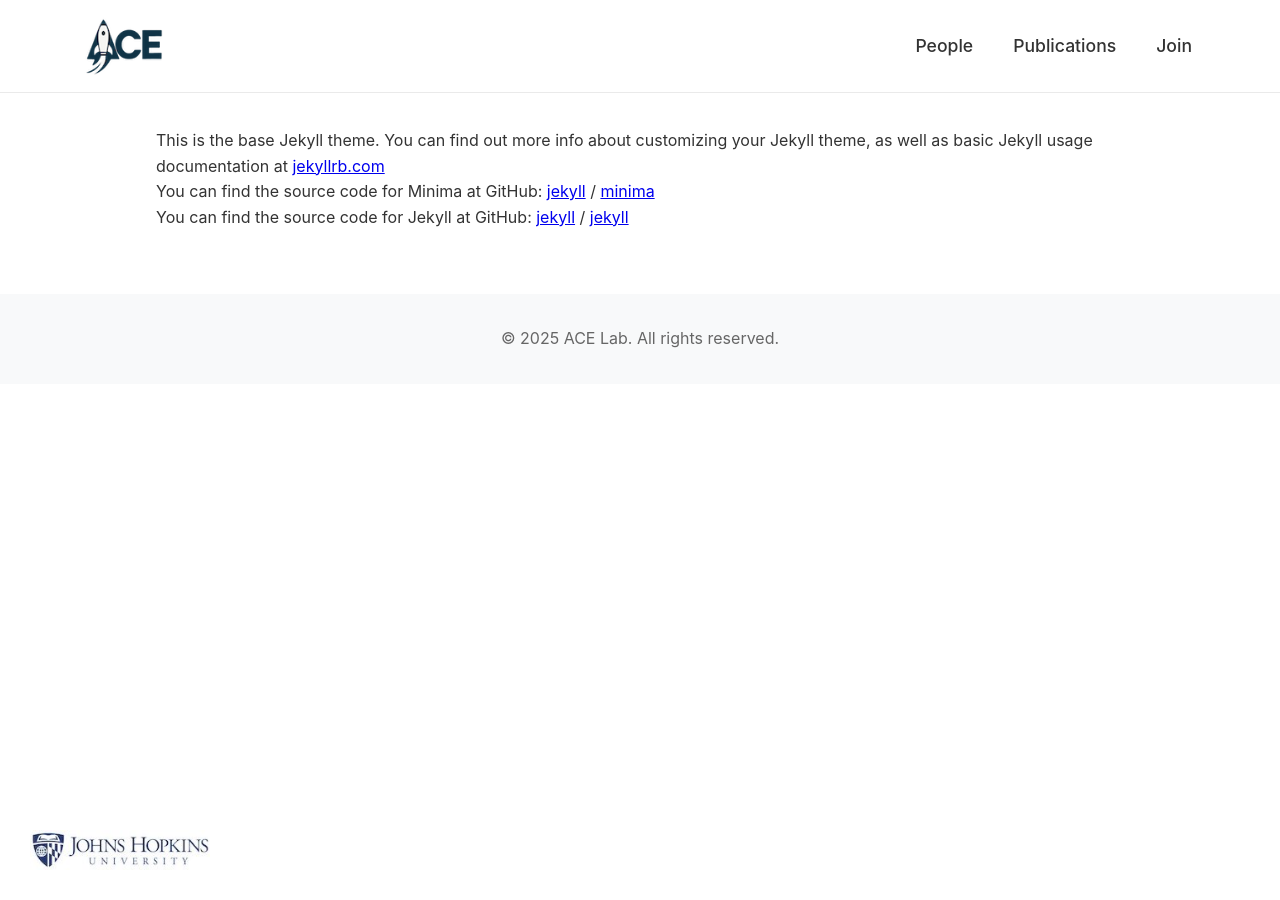
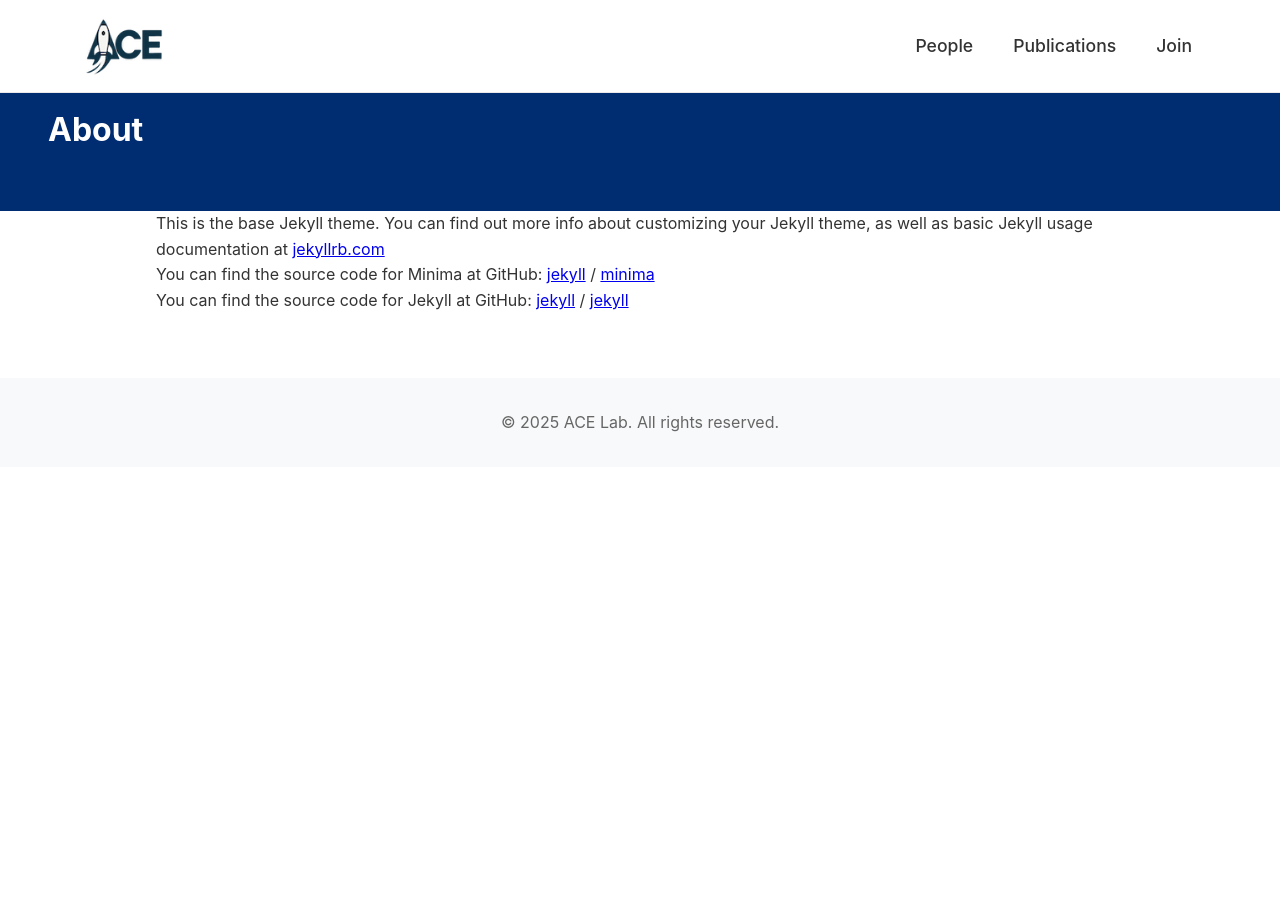
Before and after one commit to JHU-ACEL/ace-lab.github.io, a Jekyll site: the page built from about.markdown, in a window 1280 px wide. Built offline with Jekyll 4.4.1, drawn with Linux system fonts in a browser that asks for light colours.

Commit message:
Cleaning up section headers

```diff
--- a/_layouts/page.html
+++ b/_layouts/page.html
@@ -22,12 +22,13 @@
     </nav>
 
     <!-- Page Header -->
-    <header class="page-header">
-        <h1>{{ page.title }}</h1>
-        {% if page.subtitle %}
-        <p class="subtitle">{{ page.subtitle }}</p>
-        {% endif %}
-    </header>
+    <div class="blue-stripe">
+        <div class="container">
+          <div class="row" style="margin-top: 24px; margin-bottom: 24px;">
+            <h1>{{ page.title }}</h1>
+          </div>
+        </div>
+      </div>
 
     <!-- Main Content -->
     <main class="page-content">
@@ -40,8 +41,5 @@
             <p>&copy; {{ site.time | date: '%Y' }} ACE Lab. All rights reserved.</p>
         </div>
     </footer>
-
-    <!-- JHU Logo -->
-    <img src="{{ '/assets/img/jhu-logo.jpg' | relative_url }}" alt="Johns Hopkins University Logo" class="jhu-logo">
 </body>
 </html>
--- a/assets/css/main.css
+++ b/assets/css/main.css
@@ -247,6 +247,11 @@ h3 {
     background-color: #002D72;
     padding: 2rem 0;
     margin-top: 3rem;
+}
+
+.blue-stripe h1 {
+    color: white;
+    text-align: left;
 }
 
 /* Responsive design */
--- a/publications.markdown
+++ b/publications.markdown
@@ -5,8 +5,6 @@ permalink: /publications/
 bibliography: _bibliography/publications.bib
 ---
 
-# Publications
-
 ## Journal Articles
 {% bibliography --file publications --query @article %}
 
```
Also changed, not shown: people.markdown (+5 -6 lines).
